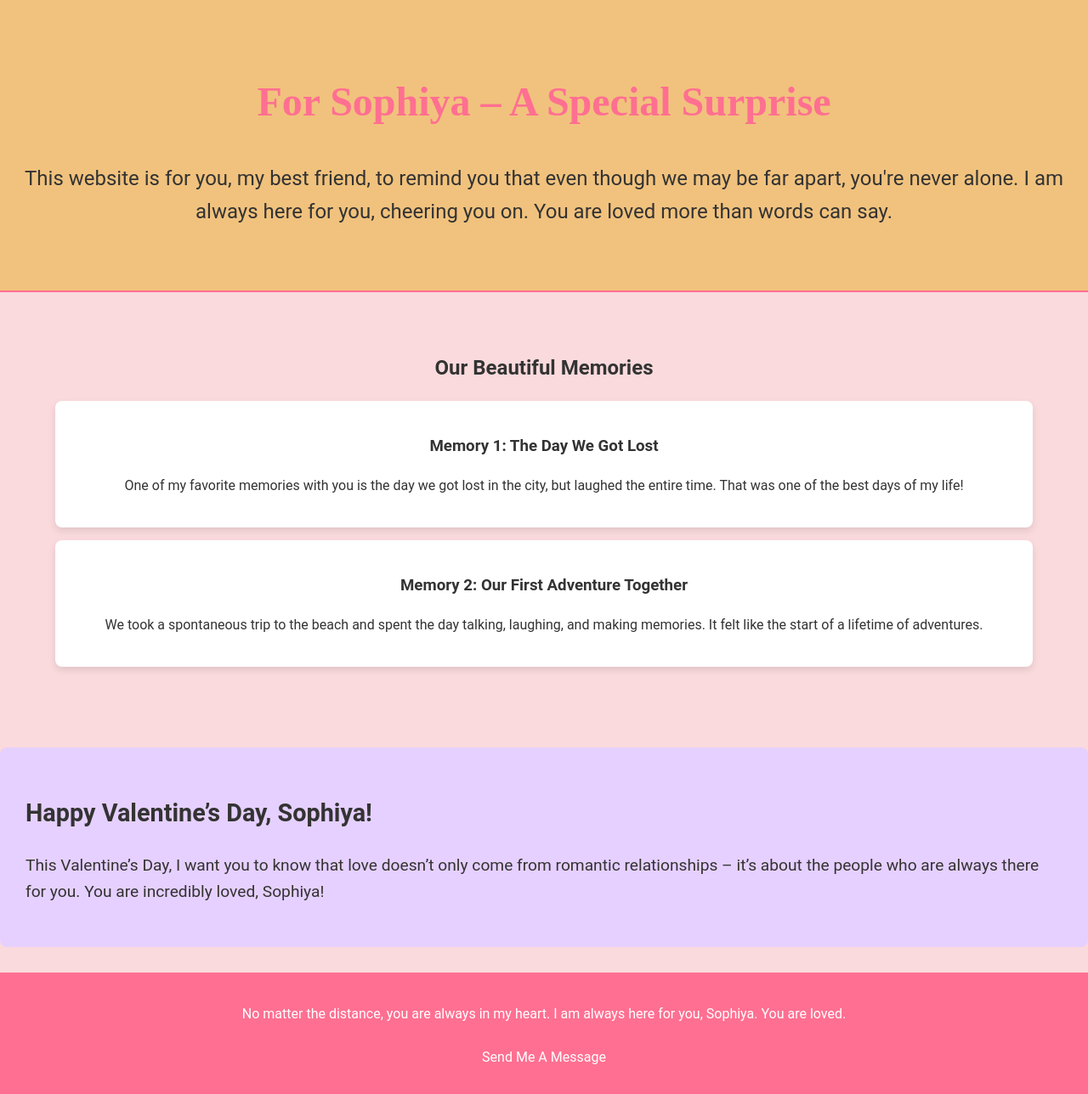
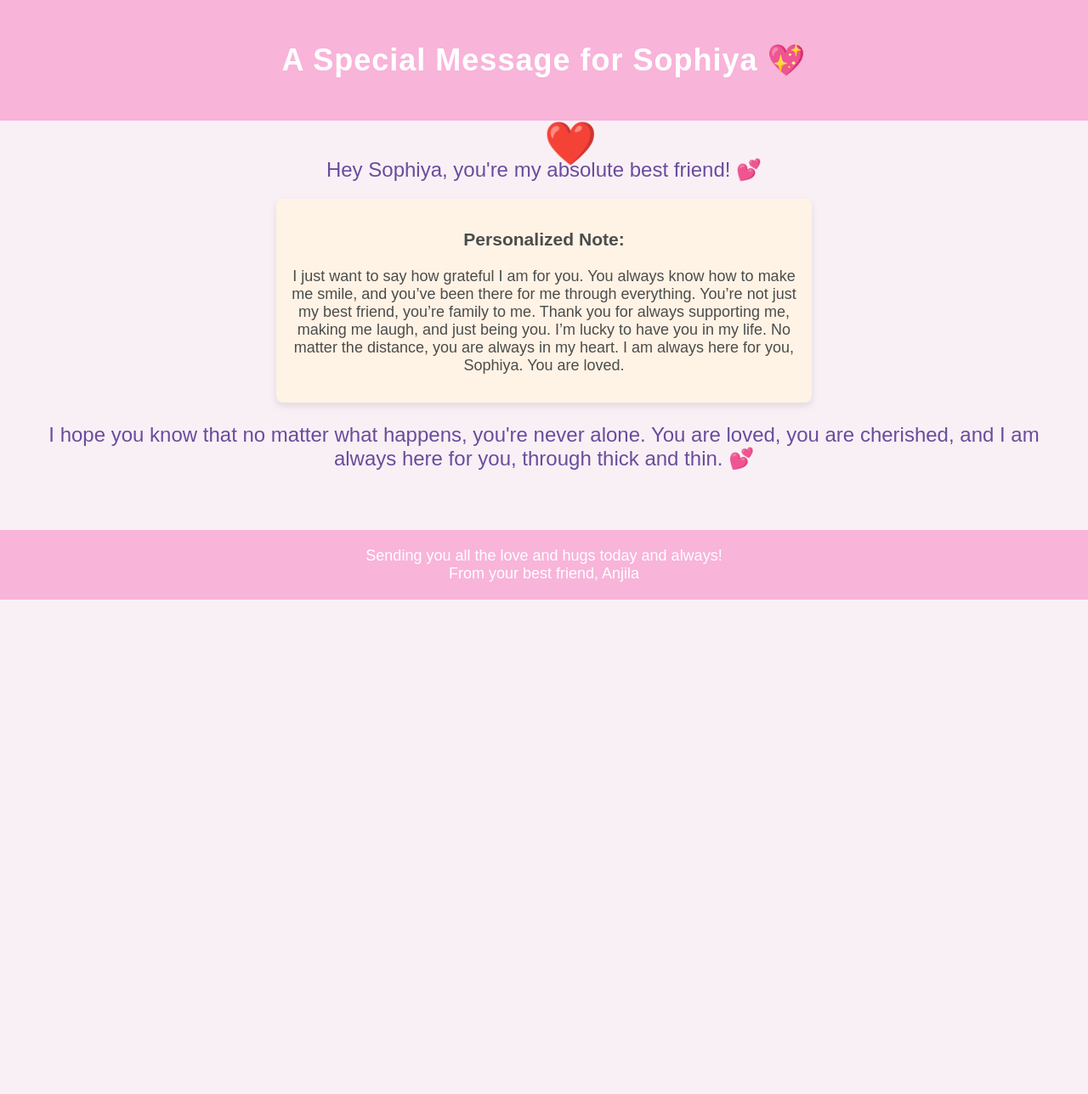
Before and after one commit to anjila04/Bestfriend.sophiya, a plain HTML site: page index.html in a window 1280 px wide. Shown: the whole page at 85% size. After the commit the page ends 800 px from the top, so only its background shows below. Drawn offline with Linux system fonts and the light colour scheme.

Commit message:
Update index.html

```diff
--- a/index.html
+++ b/index.html
@@ -3,122 +3,98 @@
 <head>
     <meta charset="UTF-8">
     <meta name="viewport" content="width=device-width, initial-scale=1.0">
-    <title>BestFriendSophiya.com</title>
+    <title>For Sophiya</title>
     <style>
-        /* General Styles */
         body {
-            background-color: #FADADD;
-            font-family: 'Roboto', sans-serif;
-            color: #333333;
+            font-family: 'Arial', sans-serif;
+            background-color: #f9f0f6;
+            color: #4c4c4c;
+            text-align: center;
+            padding: 0;
             margin: 0;
-            padding: 0;
-            line-height: 1.6;
+            overflow-x: hidden;
         }
-
-        /* Header */
         header {
-            text-align: center;
-            background-color: #F1C27D;
+            background-color: #f8b4d9;
             padding: 50px 20px;
-            border-bottom: 2px solid #FF6F91;
+            color: #fff;
+            font-size: 36px;
+            font-weight: bold;
+            letter-spacing: 1px;
         }
-
-        header h1 {
-            font-size: 3rem;
-            color: #FF6F91;
-            font-family: 'Playfair Display', serif;
+        .content {
+            padding: 20px;
         }
-
-        header .intro {
-            font-size: 1.5rem;
-            color: #333333;
-            margin-top: 10px;
+        .message {
+            font-size: 24px;
+            margin-bottom: 20px;
+            font-weight: 300;
+            color: #6a4c9c;
         }
-
-        /* Memories Section */
-        .memories {
-            padding: 50px;
-            text-align: center;
-        }
-
-        .memory {
-            background-color: #FFF;
-            padding: 20px;
-            margin: 15px;
+        .personalized-note {
+            font-size: 18px;
+            background-color: #fff3e5;
             border-radius: 8px;
+            padding: 15px;
+            margin: 20px;
+            max-width: 600px;
+            margin-left: auto;
+            margin-right: auto;
             box-shadow: 0px 4px 8px rgba(0, 0, 0, 0.1);
         }
-
-        .memory:hover {
-            transform: scale(1.05);
-            transition: transform 0.3s ease-in-out;
-        }
-
-        /* Valentine’s Day Message */
-        .valentine-message {
-            background-color: #E6D0FF;
-            padding: 30px;
-            border-radius: 8px;
-            font-size: 1.2rem;
-            color: #333333;
+        .footer {
+            background-color: #f8b4d9;
+            padding: 20px;
+            color: white;
+            font-size: 18px;
             margin-top: 30px;
         }
-
-        /* Footer */
-        footer {
-            text-align: center;
-            padding: 20px;
-            background-color: #FF6F91;
-            color: #fff;
-            margin-top: 30px;
+        .heart {
+            font-size: 40px;
+            color: #ff80a9;
         }
-
-        /* Button Styling */
-        .btn {
-            background-color: #FF6F91;
-            color: #fff;
-            padding: 10px 20px;
-            border: none;
-            border-radius: 5px;
-            text-decoration: none;
-            display: inline-block;
+        .floating-heart {
+            position: absolute;
+            top: 20%;
+            left: 50%;
+            transform: translateX(-50%);
+            font-size: 50px;
+            animation: float 2s infinite;
         }
-
-        .btn:hover {
-            background-color: #F1C27D;
+        @keyframes float {
+            0% { transform: translateY(0); }
+            50% { transform: translateY(-20px); }
+            100% { transform: translateY(0); }
         }
     </style>
 </head>
 <body>
-    <!-- Header Section -->
-    <header>
-        <h1>For Sophiya – A Special Surprise</h1>
-        <p class="intro">This website is for you, my best friend, to remind you that even though we may be far apart, you're never alone. I am always here for you, cheering you on. You are loved more than words can say.</p>
-    </header>
 
-    <!-- Memories Section -->
-    <div class="memories">
-        <h2>Our Beautiful Memories</h2>
-        <div class="memory">
-            <h3>Memory 1: The Day We Got Lost</h3>
-            <p>One of my favorite memories with you is the day we got lost in the city, but laughed the entire time. That was one of the best days of my life!</p>
-        </div>
-        <div class="memory">
-            <h3>Memory 2: Our First Adventure Together</h3>
-            <p>We took a spontaneous trip to the beach and spent the day talking, laughing, and making memories. It felt like the start of a lifetime of adventures.</p>
-        </div>
+<header>
+    A Special Message for Sophiya 💖
+</header>
+
+<div class="floating-heart">❤️</div>
+
+<div class="content">
+    <p class="message">
+        Hey Sophiya, you're my absolute best friend! 💕
+    </p>
+    <div class="personalized-note">
+        <h3>Personalized Note:</h3>
+        <p>
+            I just want to say how grateful I am for you. You always know how to make me smile, and you’ve been there for me through everything. You’re not just my best friend, you’re family to me. Thank you for always supporting me, making me laugh, and just being you. I’m lucky to have you in my life. No matter the distance, you are always in my heart. I am always here for you, Sophiya. You are loved.
+        </p>
     </div>
+    <p class="message">
+        I hope you know that no matter what happens, you're never alone. You are loved, you are cherished, and I am always here for you, through thick and thin. 💕
+    </p>
+</div>
 
-    <!-- Valentine’s Day Message -->
-    <div class="valentine-message">
-        <h2>Happy Valentine’s Day, Sophiya!</h2>
-        <p>This Valentine’s Day, I want you to know that love doesn’t only come from romantic relationships – it’s about the people who are always there for you. You are incredibly loved, Sophiya!</p>
-    </div>
+<div class="footer">
+    Sending you all the love and hugs today and always! <br>
+    From your best friend, Anjila
+</div>
 
-    <!-- Footer Section -->
-    <footer>
-        <p>No matter the distance, you are always in my heart. I am always here for you, Sophiya. You are loved.</p>
-        <a href="mailto:sophiya@example.com" class="btn">Send Me A Message</a>
-    </footer>
 </body>
 </html>
```
